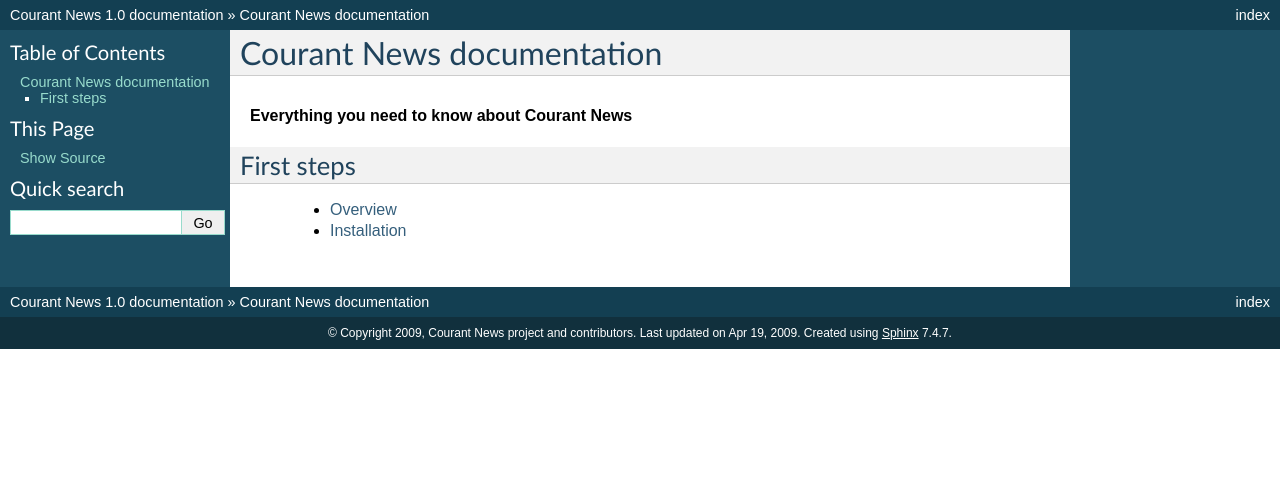
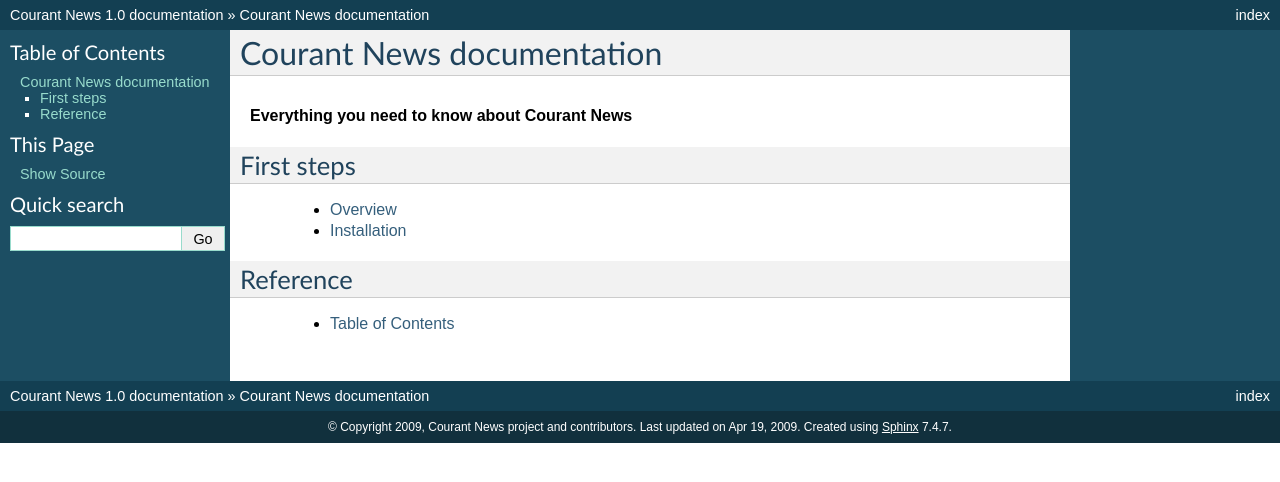
Before and after one commit to maxcutler/Courant-News, a Sphinx documentation site: the page built from docs/index.txt, in a window 1280 px wide. Shown: the top 482 px of the page. Built offline with Sphinx 7.4.7, drawn with Linux system fonts in a browser that asks for light colours.

Commit message:
Added link to TOC on docs index.

```diff
--- a/docs/index.txt
+++ b/docs/index.txt
@@ -11,3 +11,8 @@
 
    * :ref:`Overview <intro-overview>`
    * :ref:`Installation <intro-install>`
+
+Reference
+==================
+
+   * :ref:`Table of Contents <contents>`
```
